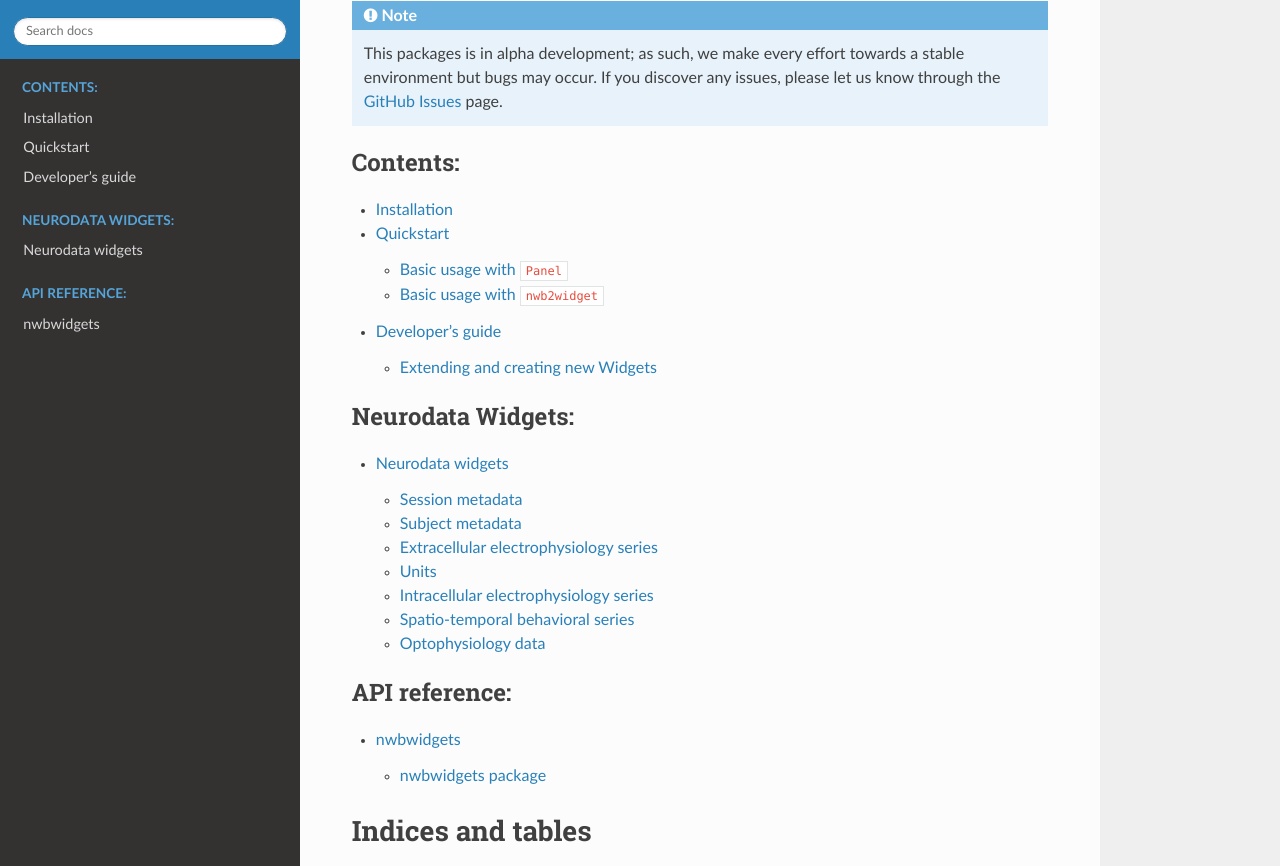
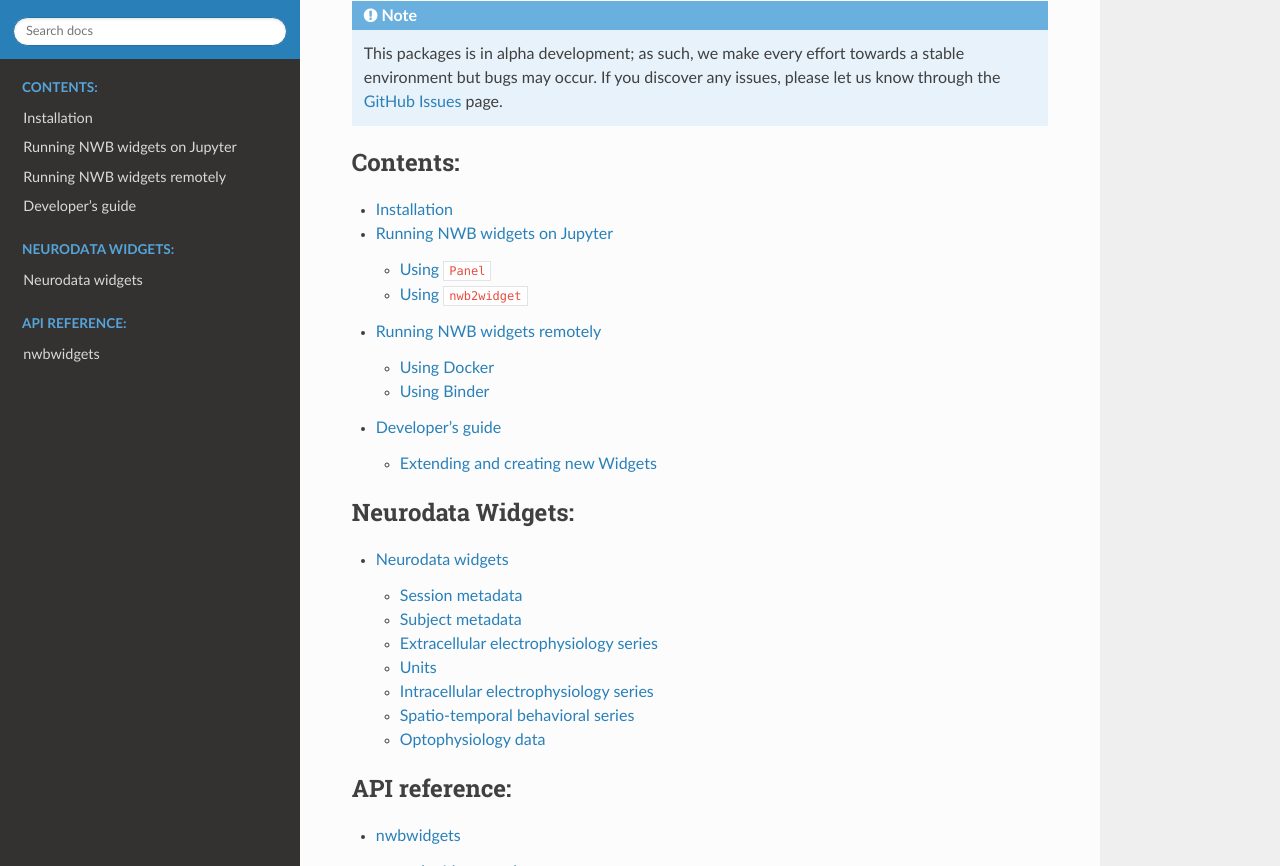
Before and after one commit to NeurodataWithoutBorders/nwbwidgets, a Sphinx documentation site: the page built from docs/source/index.rst, in a window 1280 px wide and 900 px high, scrolled down 565 px, cut to the strip 34-900 px from the top of the window. Built offline with Sphinx 7.4.7 and the Read the Docs theme 2.0.0, drawn with Linux system fonts in a browser that asks for light colours.

Commit message:
more docs

````diff
--- a/docs/source/contents/quickstart.md
+++ b/docs/source/contents/running_on_jupyter.md
@@ -1,7 +1,7 @@
 
-# Quickstart
+# Running NWB widgets on Jupyter
 
-## Basic usage with `Panel`
+## Using `Panel`
 
 The easiest way to use NWB widgets is with the interactive `Panel`:
 ```python
@@ -10,7 +10,7 @@
 Panel()
 ```
 
-![panel](../_static/quickstart/panel.gif)
+![panel](../_static/panel.gif)
 
 With `Panel` you can easily browser through local files as well as stream remote datasets from DANDI archive.
 For data streaming the default mode is [fsspec](https://pynwb.readthedocs.io/en/stable/tutorials/advanced_io/streaming.html#streaming-method-2-fsspec). If you would like to use [ROS3](https://pynwb.readthedocs.io/en/stable/tutorials/advanced_io/streaming.html#streaming-method-1-ros3) instead, you can do so with:
@@ -28,7 +28,7 @@
 Panel(enable_local_source=False)
 ```
 
-## Basic usage with `nwb2widget`
+## Using `nwb2widget`
 
 If you're working with a nwb file object in your Jupyter notebook, you can also explore it with NWB Widgets using `nwb2widget`:
 ```python
--- /dev/null
+++ b/docs/source/contents/running_remotely.md
@@ -0,0 +1,31 @@
+# Running NWB widgets remotely
+
+## Using Docker
+You can easily deploy a webapp for visualizing NWB files using NWB widgets, [Voila](https://voila.readthedocs.io/en/stable/using.html) and Docker. Start by cloning the repository:
+```bash
+$ git clone https://github.com/NeurodataWithoutBorders/nwbwidgets.git
+$ cd nwbwidgets/docker
+```
+
+Build a Docker image:
+```bash
+$ docker build -t nwbwidgets-voila .
+```
+
+Finally, run a container:
+```bash
+$ docker run -p 8866:8866 nwbwidgets-voila
+```
+
+By default, the Panel will run with `enable_local_source=False` (see [Panel](https://nwb-widgets.readthedocs.io/en/latest/contents/quickstart.html#basic-usage-with-panel)). To allow for local files browsering, run the container with:
+```bash
+$ docker run -p 8866:8866 nwbwidgets-voila -e ENABLE_LOCAL_SOURCE=True
+```
+
+If you want to skip the default Panel and instead run it for a specific NWB file, pass the s3 url as an ENV variable to the container:
+```bash
+$ docker run -p 8866:8866 nwbwidgets-voila -e S3_URL_NWBFILE=<s3_url_to_nwb_file>
+```
+
+
+## Using Binder
--- a/docs/source/index.rst
+++ b/docs/source/index.rst
@@ -28,7 +28,8 @@
    :caption: Contents:
 
    contents/installation
-   contents/quickstart
+   contents/running_on_jupyter
+   contents/running_remotely
    contents/developer_guide
 
 .. toctree::
````
Also changed, not shown: docker/README.md, 1 other file.
